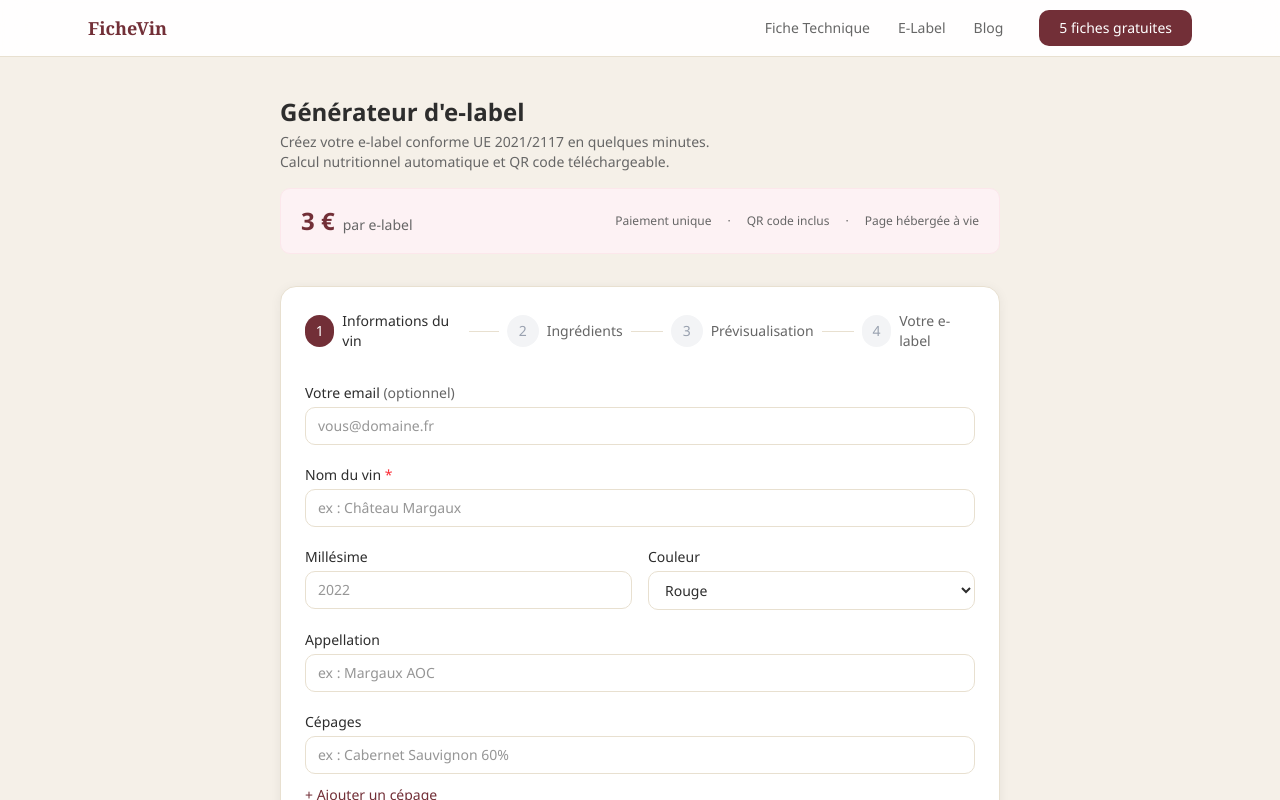
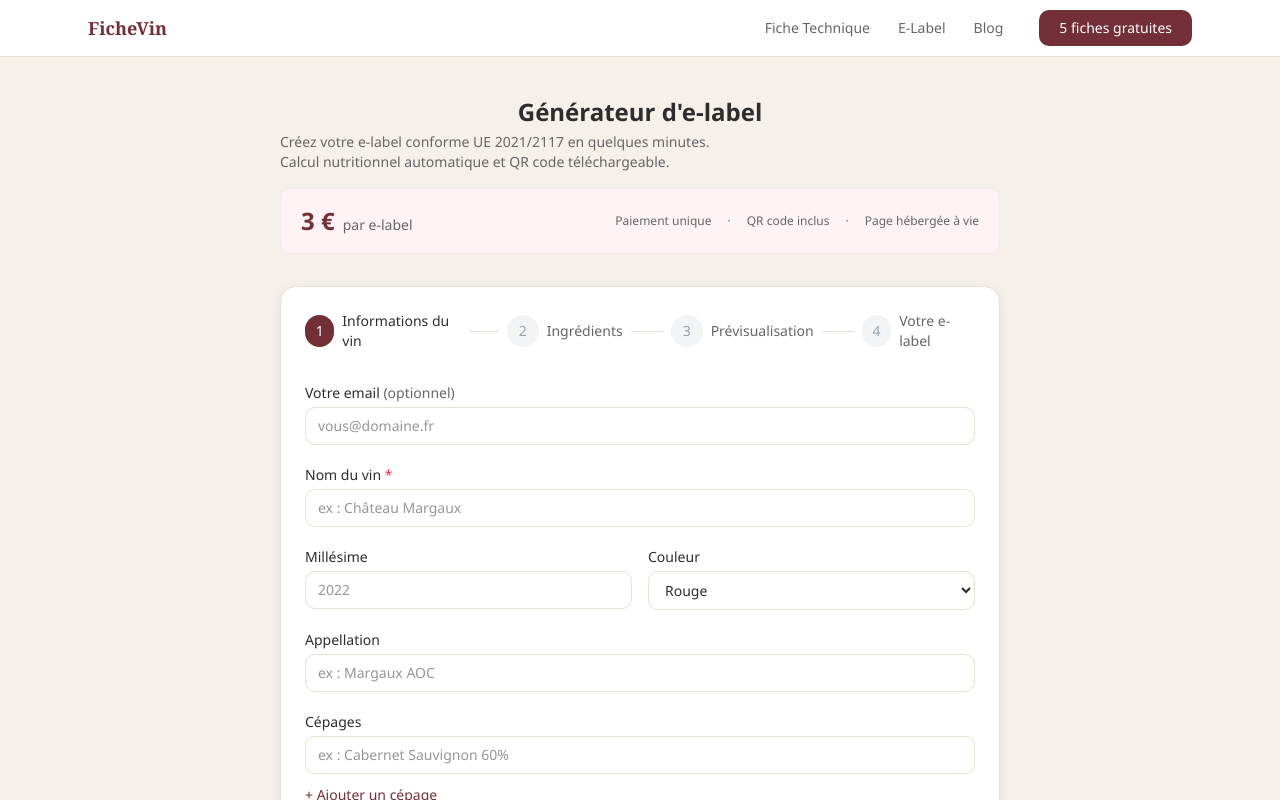
Before and after one commit to vincento-95/vinova-site, a Next.js app: page /e-label in a window 1280 px wide. Shown: the top 800 px of the page. Built offline with nearby package versions, Linux system fonts and the light colour scheme.

Commit message:
style: center e-label page title
https://claude.ai/code/session_01GJX33BkN4k5sgiQwpb2SRt

```diff
--- a/src/app/e-label/page.tsx
+++ b/src/app/e-label/page.tsx
@@ -14,7 +14,7 @@ export default function ELabelPage() {
       <main className="pt-14 min-h-screen bg-bg">
         <div className="mx-auto max-w-3xl px-6 py-10">
           <div className="mb-8">
-            <h1 className="text-2xl font-bold text-text">Générateur d&apos;e-label</h1>
+            <h1 className="text-2xl font-bold text-text text-center">Générateur d&apos;e-label</h1>
             <p className="text-text-secondary text-sm mt-1">
               Créez votre e-label conforme UE 2021/2117 en quelques minutes.<br />
               Calcul nutritionnel automatique et QR code téléchargeable.
```
